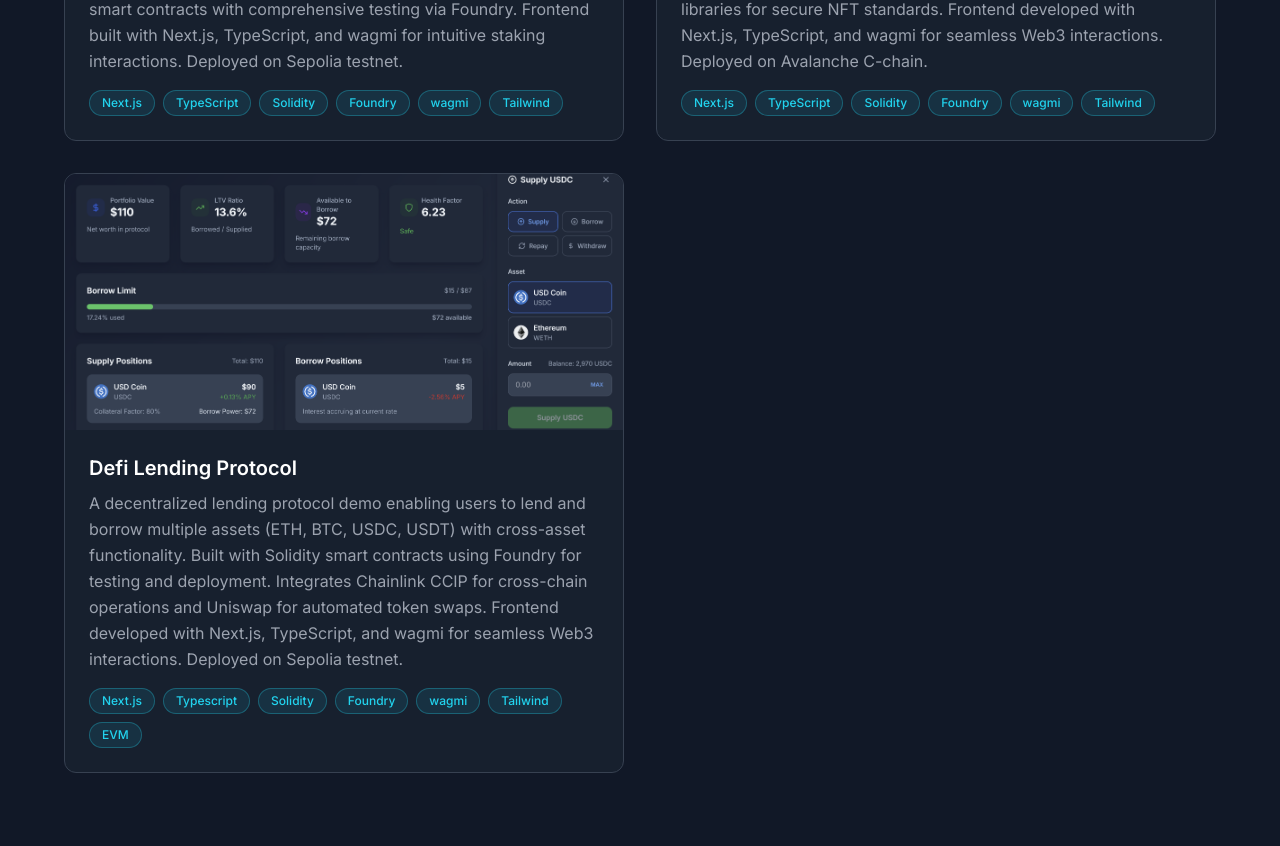
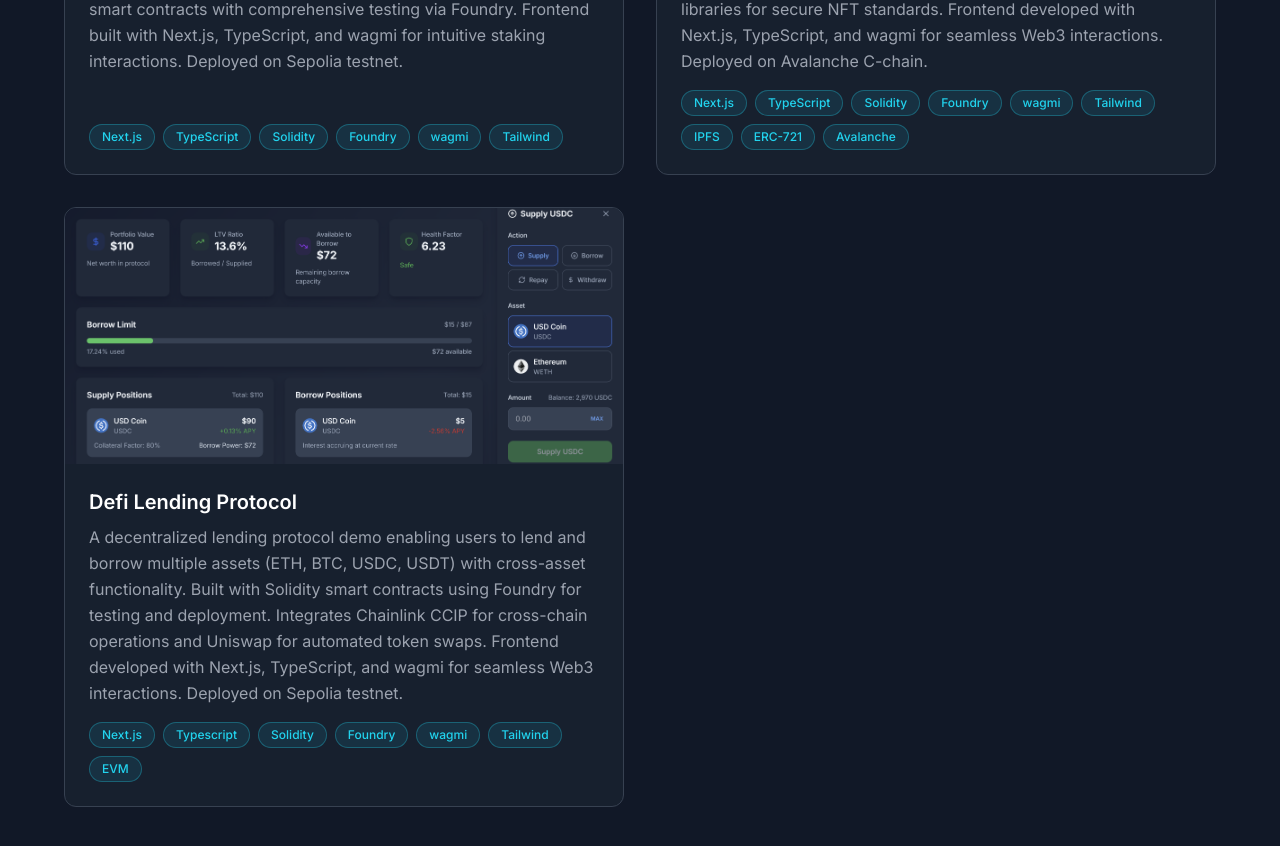
Before and after one commit to RobinOppenstam/portfolio-site, a Next.js app: page / in a window 1280 px wide. Shown: the part 1780-2626 px from the top of the page. Built offline with nearby package versions, Linux system fonts and the light colour scheme; no server answers.

Commit message:
added technologies to blacksmithgame

```diff
--- a/app/page.tsx
+++ b/app/page.tsx
@@ -39,7 +39,7 @@ const projects: Project[] = [
     image: "/Blacksmithpic.png",
     link: "https://blacksmith-game.vercel.app/",
     github: "https://github.com/RobinOppenstam/blacksmith-game",
-    tech: ["Next.js", "TypeScript", "Solidity", "Foundry", "wagmi", "Tailwind"]
+    tech: ["Next.js", "TypeScript", "Solidity", "Foundry", "wagmi", "Tailwind","IPFS", "ERC-721", "Avalanche"]
   }, {
     id: 5,
     title: "Defi Lending Protocol",
```
